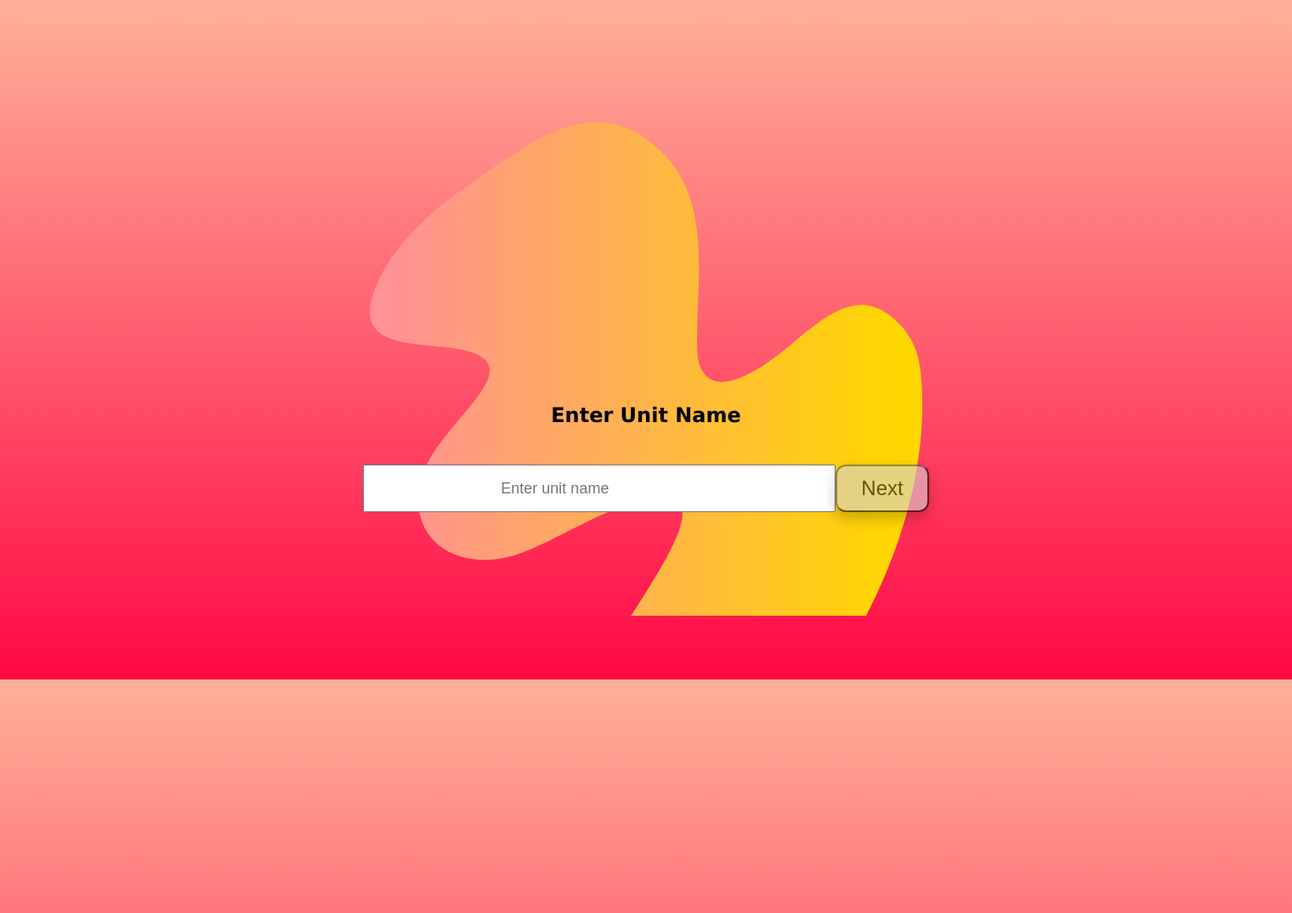
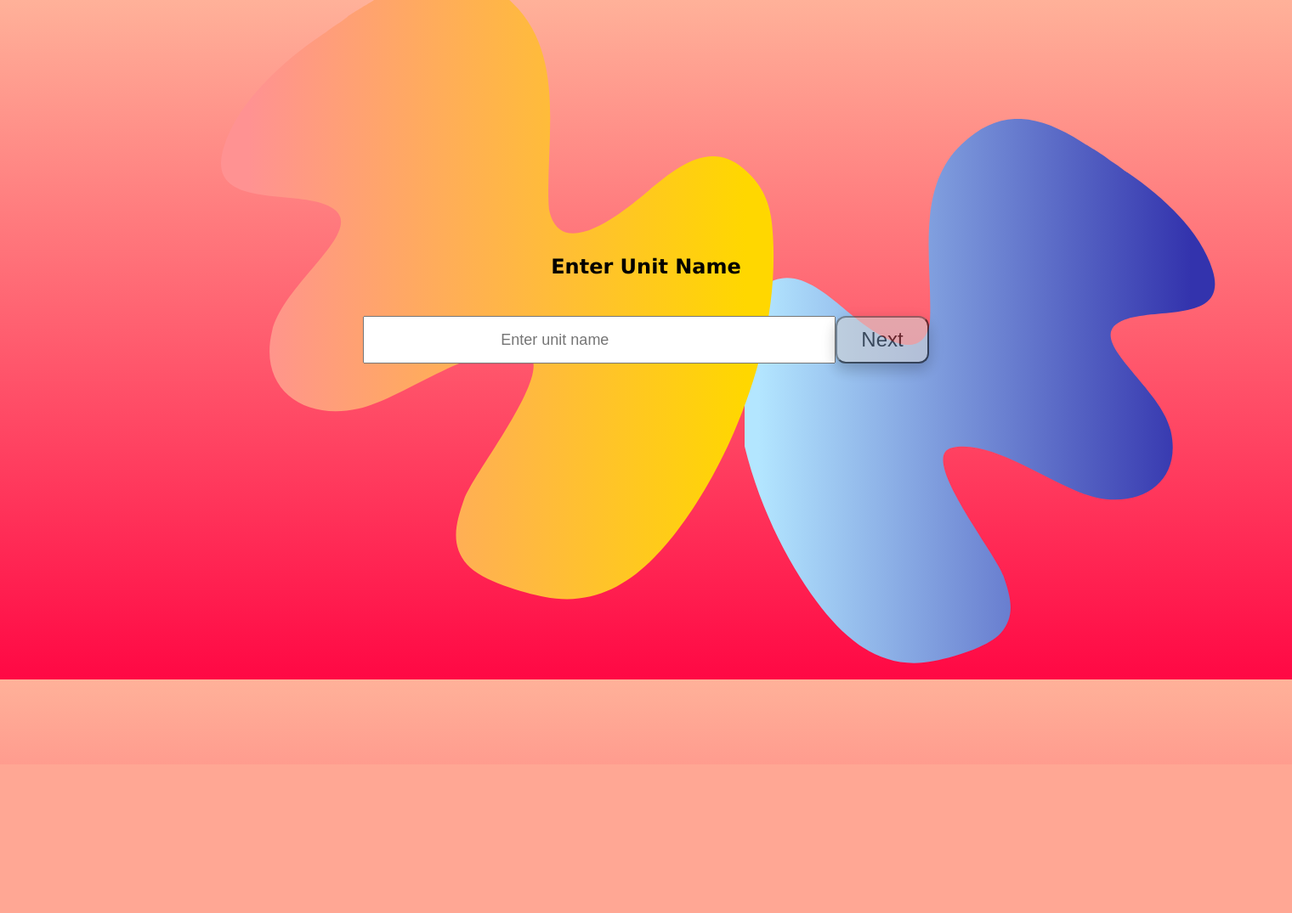
Before and after one commit to engineerdragon01/unitproject-repo, a Python web app: template templates/enter.html in a window 1520 px wide. Shown: the whole page at 85% size. After the commit the page ends 800 px from the top, so only its background shows below. Run offline with Jinja, Linux system fonts and the light colour scheme; the template is opened without the code that fills it, so the values that code supplies are empty.

Commit message:
Added css to enter page

```diff
--- a/stylesheets/enter.css
+++ b/stylesheets/enter.css
@@ -44,9 +44,22 @@ html {
   position: absolute;
   left: 50%;
   top: 50%;
-  width: 650px;
-  height: 650px;
+  width: 1000px;
+  height: 1000px;
   background-size: 1100px 1384px;
   transform: translate(-50%, -50%);
   z-index: -1;
 }
+.moreStuff {
+  background-image: url('/images/splash2.svg');
+  background-repeat: no-repeat;
+  content: "";
+  position: absolute;
+  left: 5%;
+  top: 5%;
+  width: 650px;
+  height: 650px;
+  background-size: 1150px 1084px;
+  z-index: -1;
+  transform: scaleX(-1) translate(-800px, 100px);
+}
--- a/templates/enter.html
+++ b/templates/enter.html
@@ -9,6 +9,9 @@
     <link rel="stylesheet" href="stylesheets/enter.css">
   </head>
   <body class="enterPage">
+    <div>
+      <div class="moreStuff">
+      </div>
     <div class="stuff">
     <h2 class="enterTitle">Enter Unit Name</h2>
     <div class="everything">
@@ -17,6 +20,7 @@
           <input class="unit_input" type="text" placeholder="Enter unit name" name="group">
         <button class="submit_button" type="submit" name="button">Next</button>
         </form>
+        </div>
       </div>
     </div>
   </div>
--- a/templates/individual.html
+++ b/templates/individual.html
@@ -21,7 +21,7 @@
     {% set UnitUser_owner = task_owner_key.get() %}
     {% set UnitUser_email = UnitUser_owner.email %}
     {% if user_email == UnitUser_email%}
-    <input type="checkbox" name="{{taskkey.urlsafe()}}"><h3 class="individualbutton">{{task.task_name}} Owner: {{UnitUser_email}}</h3><br>
+    <input style="list-style-type: none;" type="checkbox" name="{{taskkey.urlsafe()}}"><h3 class="individualbutton">{{task.task_name}} Owner: {{UnitUser_email}}</h3><br>
     <br>
     {% endif %}
     {% endif %}
@@ -34,7 +34,7 @@
       {% set UnitUser_email = UnitUser_owner.email %}
         {% if task.finished == False%}
           {% if user_email != UnitUser_email%}
-    <button class="teambutton" type="button">{{task.task_name}} Owner: {{UnitUser_email}}</button><br>
+    <button style="list-style-type: none;" class="teambutton" type="button">{{task.task_name}} Owner: {{UnitUser_email}}</button><br>
           {% endif %}
       {% endif %}
     {% endfor %}
```
Also changed, not shown: images/splash2.svg (added).
